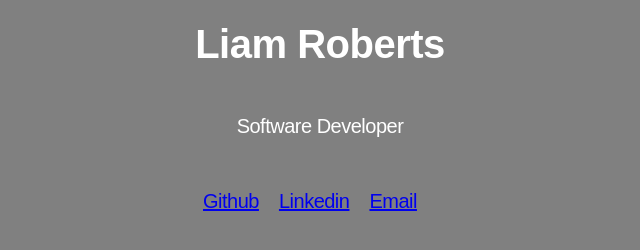
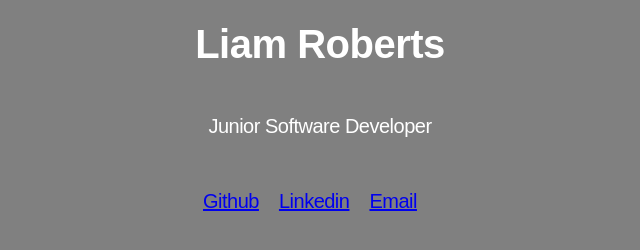
Before and after one commit to leeofham/leeofham.github.io, a plain HTML site: page index.html in a window 1280 px wide. Shown: the full height of the page, 320-960 px from the left. Drawn offline with Linux system fonts and the light colour scheme.

Commit message:
added junior

```diff
--- a/index.html
+++ b/index.html
@@ -8,7 +8,7 @@
   <body>
     <header id="header">
 						<h1>Liam Roberts</h1>
-						<p>Software Developer</p>
+						<p>Junior Software Developer</p>
 						<nav>
 							<ul>
 								<li><a href="#" class="icon fa-twitter"><span class="label">Github</span></a></li>
```
